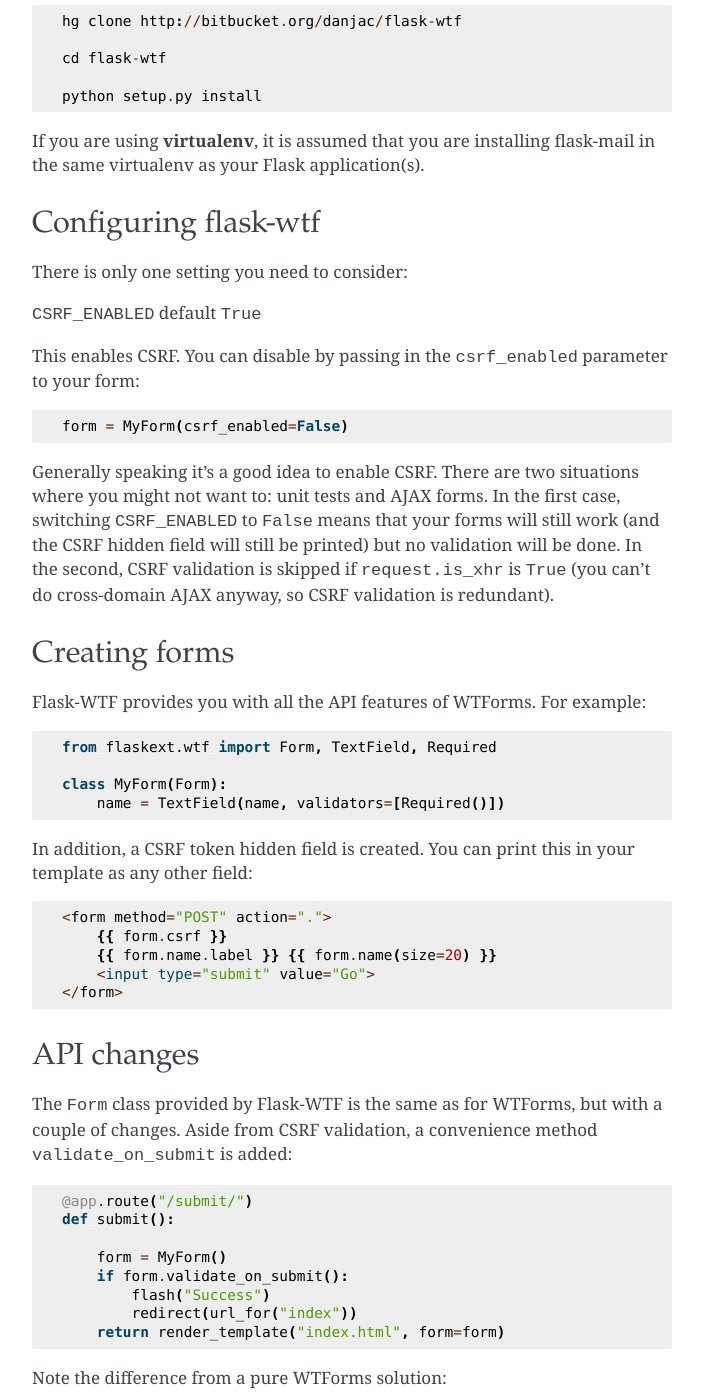
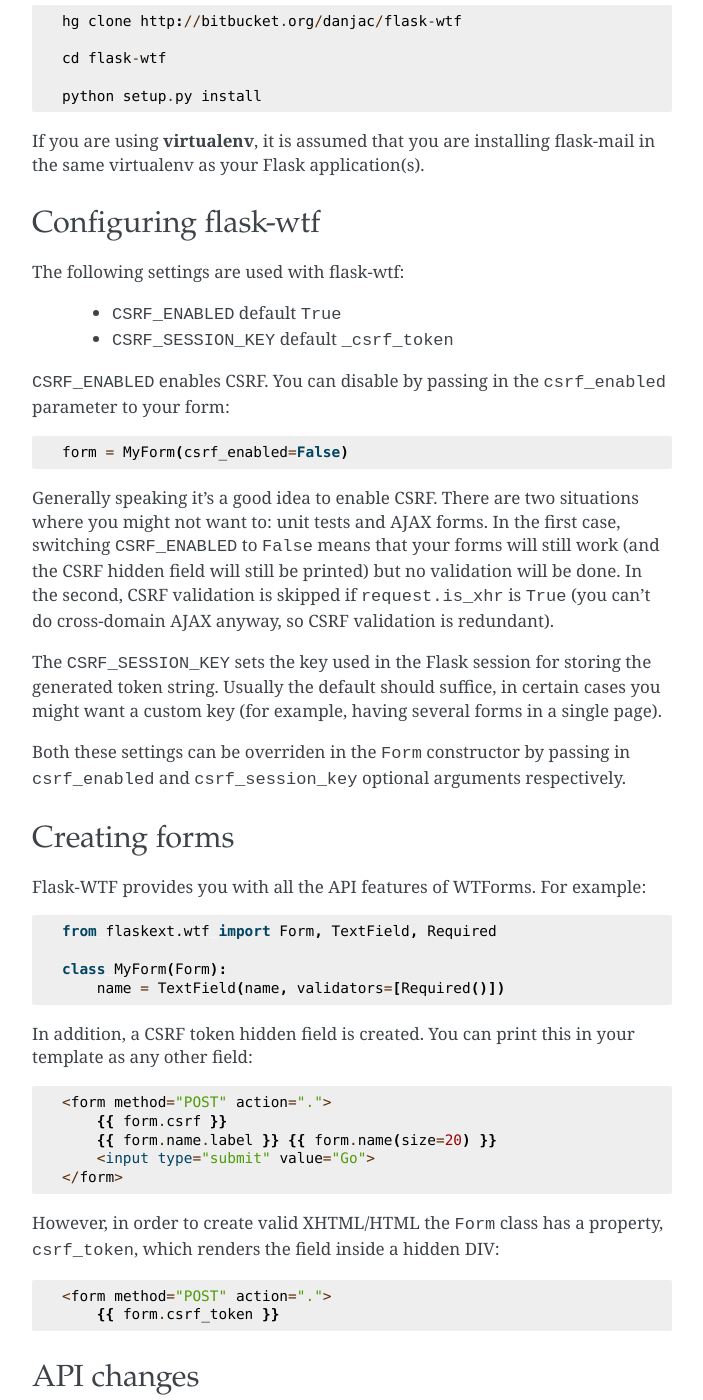
Before and after one commit to greatuber/flask-wtf, a Sphinx documentation site: the page built from docs/index.rst, in a window 1280 px wide and 1400 px high, scrolled down 499 px. Shown: the whole window, without its empty margins (288-991 px from the left). Built offline with Sphinx 7.4.7, drawn with Linux system fonts in a browser that asks for light colours.

Commit message:
doc updates

```diff
--- a/docs/index.rst
+++ b/docs/index.rst
@@ -29,11 +29,12 @@ in the same virtualenv as your Flask application(s).
 Configuring flask-wtf
 ----------------------
 
-There is only one setting you need to consider:
+The following settings are used with flask-wtf:
 
-``CSRF_ENABLED`` default ``True``
+    * ``CSRF_ENABLED`` default ``True``
+    * ``CSRF_SESSION_KEY`` default ``_csrf_token``
 
-This enables CSRF. You can disable by passing in the ``csrf_enabled`` parameter to your form::
+``CSRF_ENABLED`` enables CSRF. You can disable by passing in the ``csrf_enabled`` parameter to your form::
 
     form = MyForm(csrf_enabled=False)
 
@@ -42,6 +43,13 @@ unit tests and AJAX forms. In the first case, switching ``CSRF_ENABLED`` to ``Fa
 forms will still work (and the CSRF hidden field will still be printed) but no validation will be done. In the
 second, CSRF validation is skipped if ``request.is_xhr`` is ``True`` (you can't do cross-domain AJAX anyway,
 so CSRF validation is redundant).
+
+The ``CSRF_SESSION_KEY`` sets the key used in the Flask session for storing the generated token string. Usually
+the default should suffice, in certain cases you might want a custom key (for example, having several forms in a
+single page).
+
+Both these settings can be overriden in the ``Form`` constructor by passing in ``csrf_enabled`` and ``csrf_session_key``
+optional arguments respectively.
 
 Creating forms
 --------------
@@ -61,6 +69,13 @@ In addition, a CSRF token hidden field is created. You can print this in your te
         {{ form.name.label }} {{ form.name(size=20) }}
         <input type="submit" value="Go">
     </form>
+
+However, in order to create valid XHTML/HTML the ``Form`` class has a property, ``csrf_token``, which renders the field
+inside a hidden DIV::
+
+    <form method="POST" action=".">
+        {{ form.csrf_token }}
+
 
 API changes
 -----------
```
